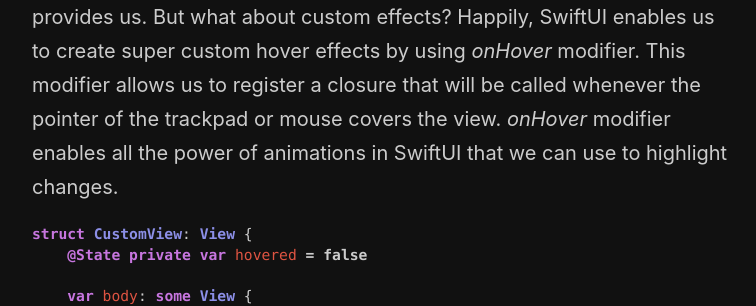
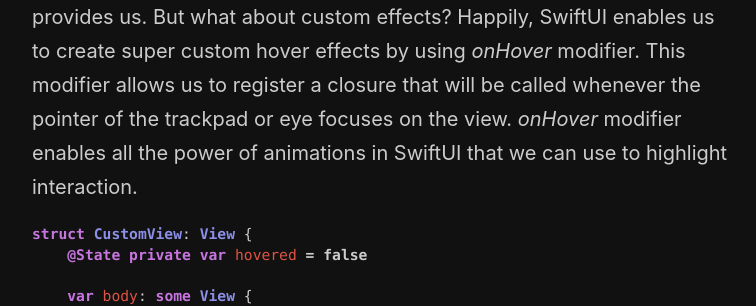
Before and after one commit to mecid/mecid.github.io, a Jekyll site: the page built from _posts/2020-03-25-hover-effect-in-swiftui.md, in a window 1280 px wide and 900 px high, scrolled down 2903 px. Shown: the part 221-527 px from the top of the window, without its empty margins (258-1014 px from the left). Built offline with Jekyll 4.4.1, drawn with Linux system fonts in a browser that asks for light colours.

Commit message:
another improvement to the hover effect post

````diff
--- a/_posts/2020-03-25-hover-effect-in-swiftui.md
+++ b/_posts/2020-03-25-hover-effect-in-swiftui.md
@@ -91,7 +91,7 @@
 ```
 
 #### onHover view modifier
-Now we are familiar with the standard types of hover effect that SwiftUI provides us. But what about custom effects? Happily, SwiftUI enables us to create super custom hover effects by using *onHover* modifier. This modifier allows us to register a closure that will be called whenever the pointer of the trackpad or mouse covers the view. *onHover* modifier enables all the power of animations in SwiftUI that we can use to highlight changes.
+Now we are familiar with the standard types of hover effect that SwiftUI provides us. But what about custom effects? Happily, SwiftUI enables us to create super custom hover effects by using *onHover* modifier. This modifier allows us to register a closure that will be called whenever the pointer of the trackpad or eye focuses on the view. *onHover* modifier enables all the power of animations in SwiftUI that we can use to highlight interaction.
 
 ```swift
 struct CustomView: View {
````
